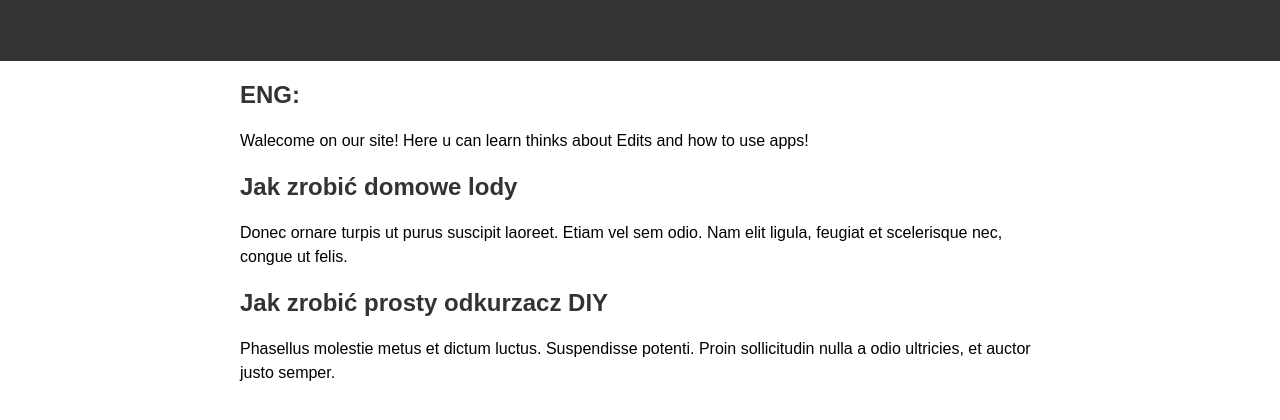
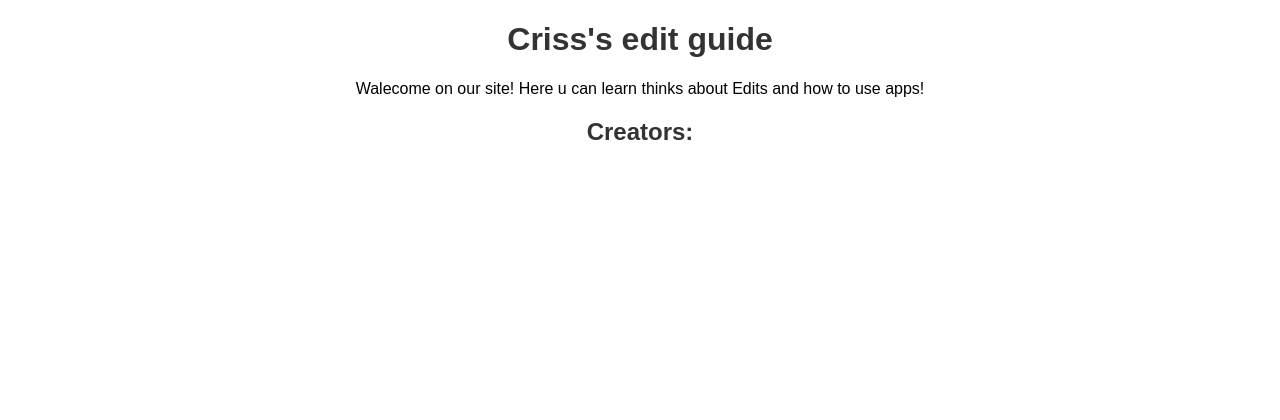
Before and after one commit to SwiezakDev/Tuto4Editors, a plain HTML site: page index.html in a window 1280 px wide. Drawn offline with Linux system fonts and the light colour scheme.

Commit message:
Update index.html

```diff
--- a/index.html
+++ b/index.html
@@ -1,28 +1,31 @@
 <!DOCTYPE html>
 <html lang="en">
+<style>
+@import url('https://fonts.googleapis.com/css2?family=Lato:ital,wght@0,100;0,300;0,400;0,700;0,900;1,100;1,300;1,400;1,700;1,900&display=swap');
+</style>
+
 <head>
-<meta charset="UTF-8">
-<meta name="viewport" content="width=device-width, initial-scale=1.0">
-<title>Swiezak`s guides for editors</title>
-<link rel="stylesheet" href="style.css">
+  <meta charset="UTF-8" />
+  <meta name="viewport" content="width=device-width, initial-scale=1.0" />
+  <link rel="stylesheet" href="style.css" />
+  <title>Criss's gudie</title>
 </head>
+
 <body>
-<header>
-<h1></h1>
-</header>
-<main>
-<section>
-<h2>ENG:</h2>
-<p>Walecome on our site! Here u can learn thinks about Edits and how to use apps! </p>
-</section>
-<section>
-<h2>Jak zrobić domowe lody</h2>
-<p>Donec ornare turpis ut purus suscipit laoreet. Etiam vel sem odio. Nam elit ligula, feugiat et scelerisque nec, congue ut felis.</p>
-</section>
-<section>
-<h2>Jak zrobić prosty odkurzacz DIY</h2>
-<p>Phasellus molestie metus et dictum luctus. Suspendisse potenti. Proin sollicitudin nulla a odio ultricies, et auctor justo semper.</p>
-</section>
-</main>
+ <FONT FACE="Lato"> </FONT>
+  <h1>
+
+    <center> Criss's edit guide </center>
+
+  </h1>
+  <p>
+    <center>Walecome on our site! Here u can learn thinks about Edits and how to use apps!
+  </p>
+    <h2>
+      Creators:
+
+      <p>
+  <script src="script.js"></script>
 </body>
+
 </html>
```
